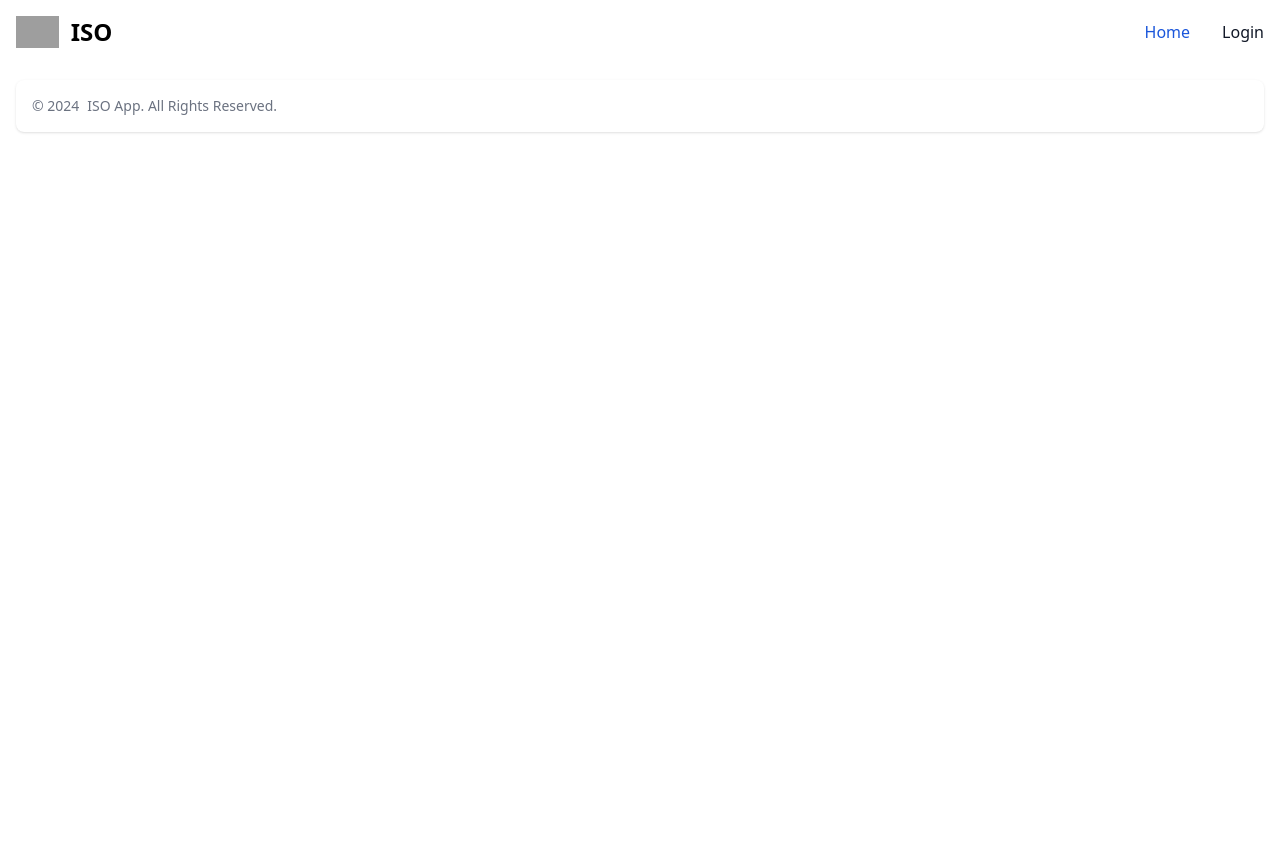
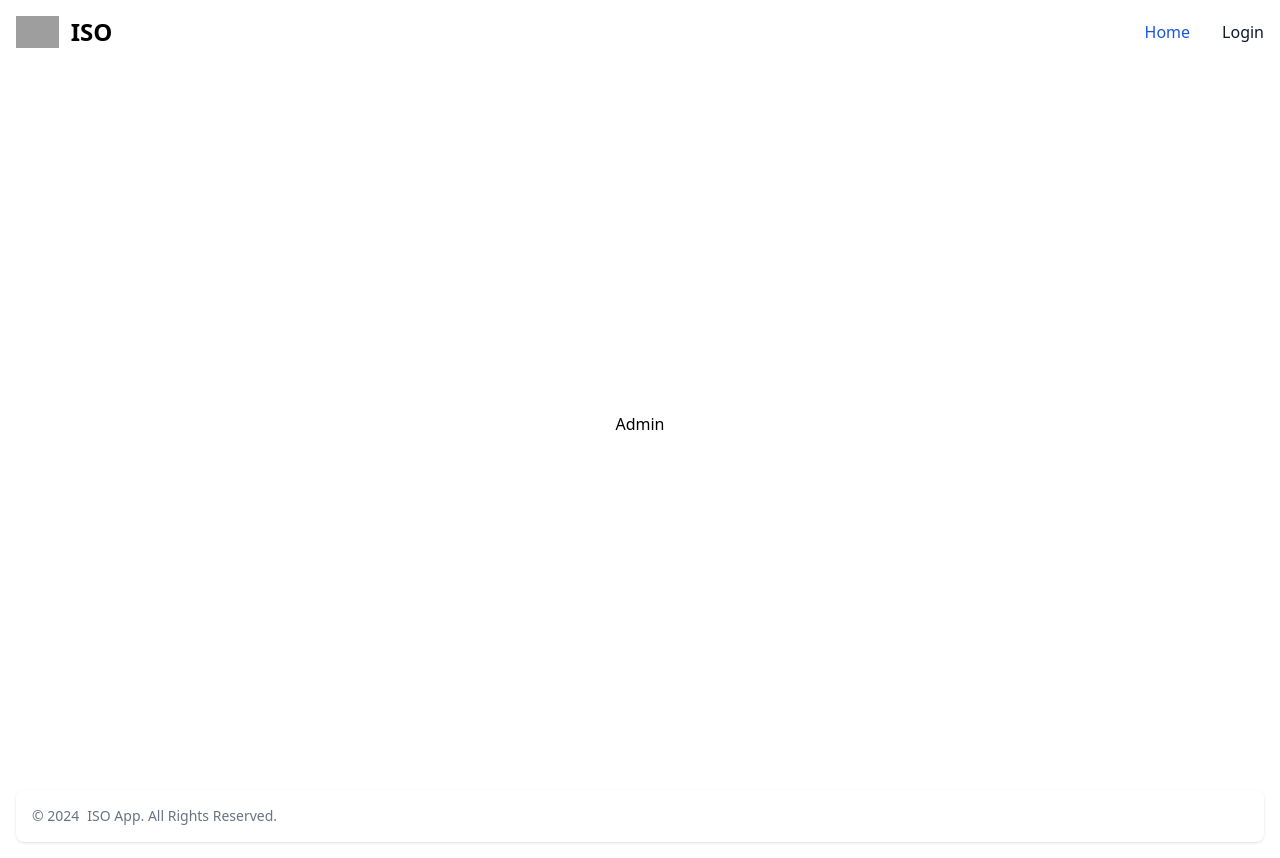
Before and after one commit to erickelninoSwift/lead_capturing_app, a React (Create React App) app in the folder client/: page /admin in a window 1280 px wide. Before the commit the page ends 800 px from the top, so only its background shows below. Built offline with nearby package versions, Linux system fonts and the light colour scheme; grey boxes are pictures that could not be loaded.

Commit message:
working on table to display all leads

```diff
--- a/client/package.json
+++ b/client/package.json
@@ -6,9 +6,11 @@
     "@testing-library/jest-dom": "^5.17.0",
     "@testing-library/react": "^13.4.0",
     "@testing-library/user-event": "^13.5.0",
+    "bootstrap": "^5.3.3",
     "flowbite": "^2.3.0",
     "flowbite-react": "^0.9.0",
     "react": "^18.3.1",
+    "react-bootstrap": "^2.10.2",
     "react-dom": "^18.3.1",
     "react-router-dom": "^6.23.1",
     "react-scripts": "5.0.1",
--- a/client/src/App.js
+++ b/client/src/App.js
@@ -6,6 +6,7 @@ import Applayout from "./pages/Applayout";
 import { Routes, Route } from "react-router-dom";
 import LeadCaputing from "./pages/LeadCaputing";
 import Navbar from "./components/Navbar";
+import AdminPage from "./pages/AdminPage";
 
 function App() {
   const [login, setLogin] = useState(true);
@@ -15,6 +16,7 @@ function App() {
       <Routes>
         <Route path="/" element={<LeadCaputing />} />
         <Route path="/login" element={<Login />} />
+        <Route path="/admin" element={<AdminPage />} />
       </Routes>
       <Footer />
     </>
--- a/client/src/pages/AdminPage.js
+++ b/client/src/pages/AdminPage.js
@@ -1,7 +1,11 @@
 import React from "react";
 
 const AdminPage = () => {
-  return <div>AdminPage</div>;
+  return (
+    <div className="flex justify-center items-center mt-[10px] h-[700px] w-screen items-center overflow-hidden px-2">
+      Admin
+    </div>
+  );
 };
 
 export default AdminPage;
```
Also changed, not shown: 2 other files (tests, documents, lock files or other folders).
